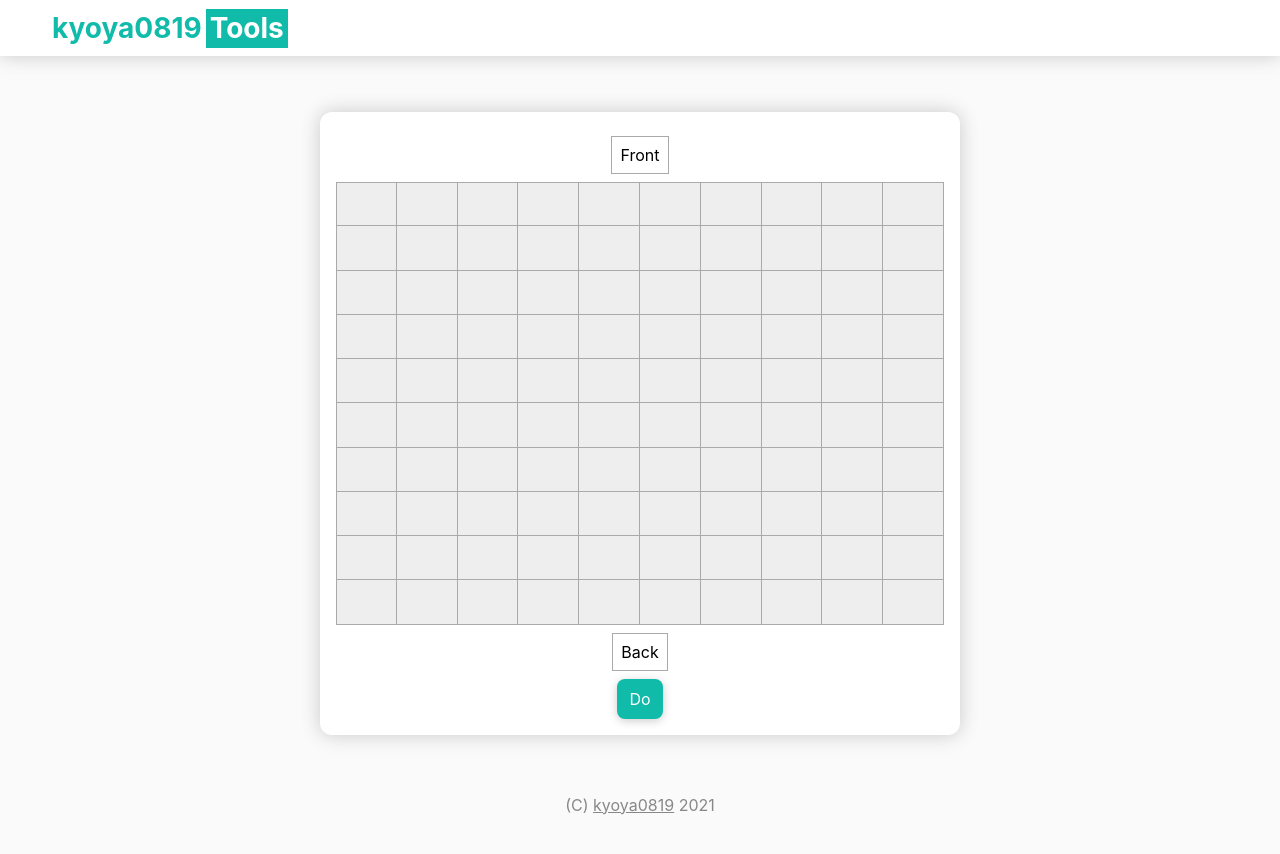
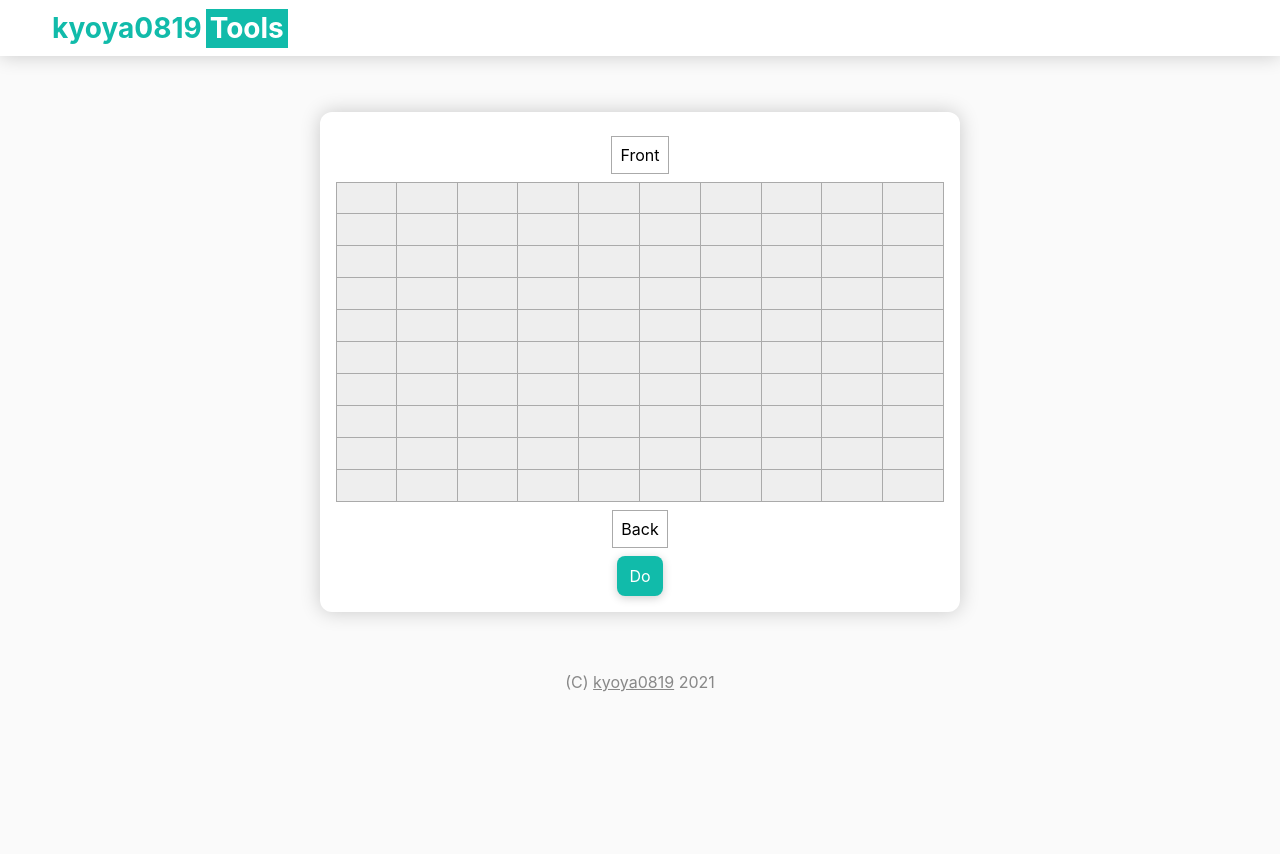
Before and after one commit to ky-y/tools, a React (Create React App) app: page /seating in a window 1280 px wide. Shown: the top 854 px of the page. After the commit the page ends 800 px from the top, so only its background shows below. Built offline with nearby package versions, Linux system fonts and the light colour scheme.

Commit message:
バグの修正

```diff
--- a/src/pages/seating/seating.module.scss
+++ b/src/pages/seating/seating.module.scss
@@ -24,8 +24,7 @@
             .td {
                 display: flex;
                 width: 10%;
-                height: 100%;
-                //min-height: 2rem;
+                min-height: 2rem;
                 align-items: center;
                 justify-content: center;
                 background: #EEE;
--- a/src/pages/seating/seating.tsx
+++ b/src/pages/seating/seating.tsx
@@ -26,11 +26,6 @@ const Seating: FC = () => {
                 event.classList.toggle(scss.active);
             };
         });
-
-        td_size();
-
-        window.addEventListener( "resize", td_size);
-        return () => window.removeEventListener("resize", td_size);
     });
 
     return (
@@ -49,17 +44,6 @@ const Seating: FC = () => {
 };
 
 export default Seating;
-
-
-const td_size = () => {
-
-    const tds = document.getElementsByClassName(scss.td);
-    const height = tds[0].clientWidth / 4 * 3;
-    Object.keys(tds).forEach((key) => {
-        const td = tds[Number(key)] as HTMLElement;
-        td.style.minHeight = height + "px";
-    });
-};
 
 
 const change = () => {
@@ -82,6 +66,4 @@ const change = () => {
         const active = actives[Number(key)] as HTMLDivElement;
         active.innerHTML = String(array[Number(key)] + 1);
     });
-
-    td_size();
 };
```
